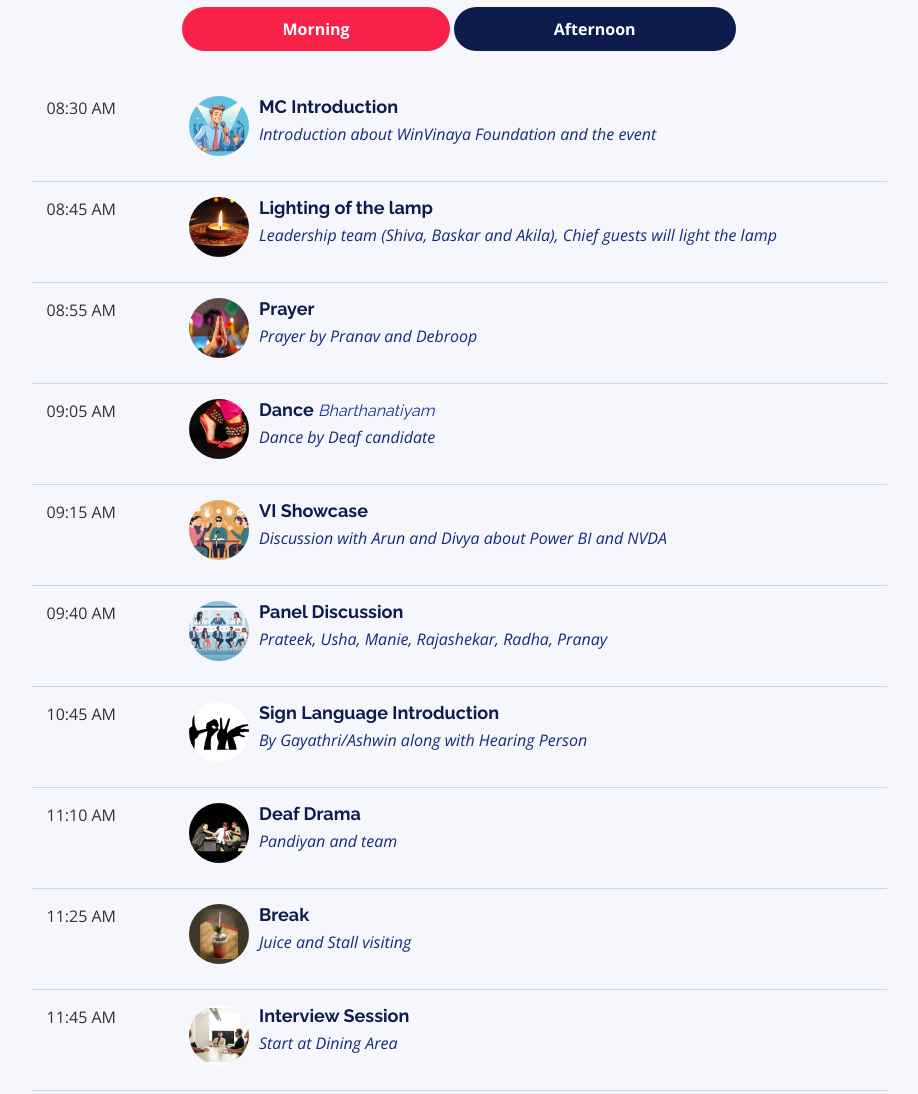
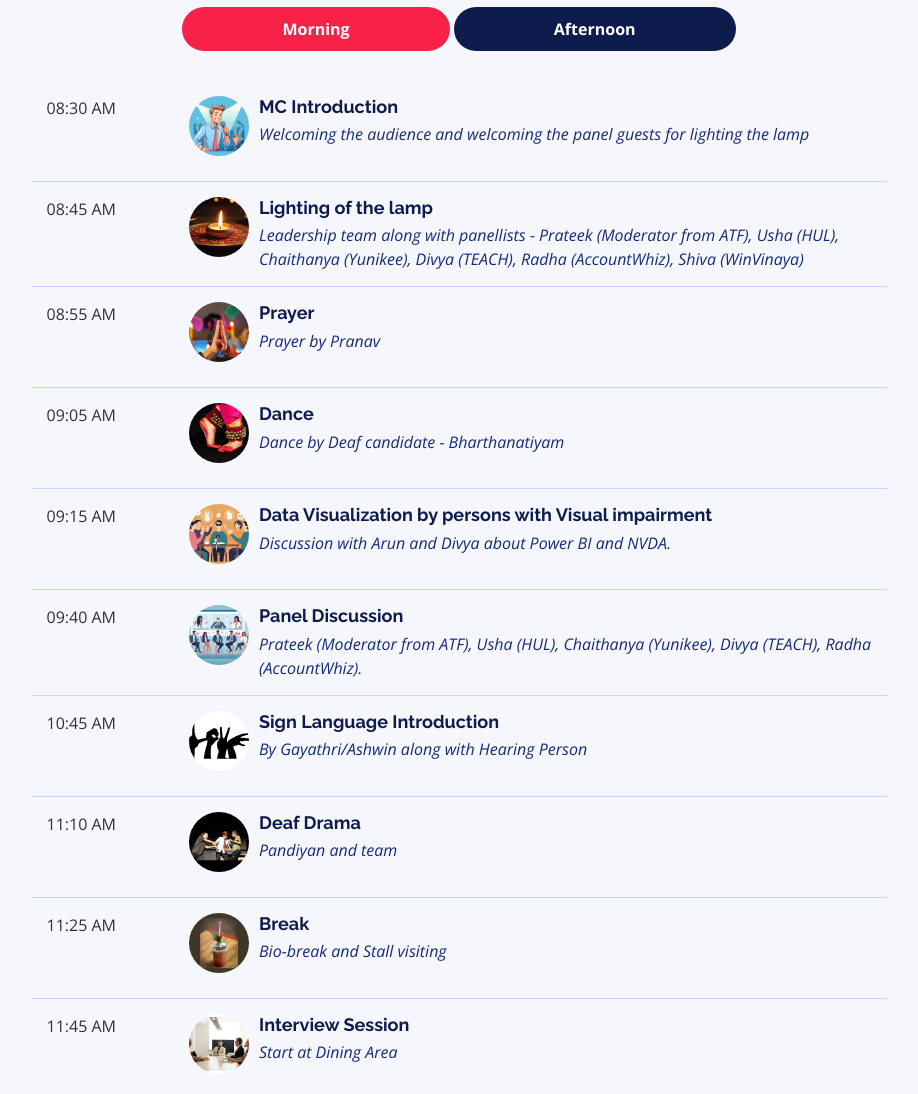
Before and after one commit to wvfmargadarshan/wvfmargadarshan.github.io, a plain HTML site: page index.html in a window 1280 px wide. Shown: the part 2220-3314 px from the top of the page, without its empty margins (181-1099 px from the left). Drawn offline with nearby package versions, Linux system fonts and the light colour scheme.

Commit message:
Add files via upload

```diff
--- a/index.html
+++ b/index.html
@@ -61,7 +61,7 @@
           <li><a href="#faq">FAQ</a></li>
           <!-- <li><a href="#sponsors">Sponsors</a></li> -->
           <li><a href="#contact">Contact</a></li>
-          <li class="buy-tickets"><a href="#subscribe">Register</a></li>
+          <li class="buy-tickets"><a href="https://tinyurl.com/Volunteering-sign-up">Register</a></li>
           <li class="buy-tickets"><a href="https://winvinayafoundation.org/donate/" target="_blank">Donate</a></li>
         </ul>
       </nav><!-- #nav-menu-container -->
@@ -267,7 +267,7 @@
                   <img src="img\MC.jpg" alt="MC Introduction" title="Speaker">
                 </div>
                 <h4>MC Introduction <span> </span></h4>
-                <p>Introduction about WinVinaya Foundation and the event</p>
+                <p>Welcoming the audience and welcoming the panel guests for lighting the lamp</p>
               </div>
             </div>
 
@@ -278,7 +278,7 @@
                   <img src="img\Lamp.jpg" alt="Lighting of the Lamp" title="Lighting of the Lamp">
                 </div>
                 <h4>Lighting of the lamp <span></span></h4>
-                <p>Leadership team (Shiva, Baskar and Akila), Chief guests will light the lamp</p>
+                <p>Leadership team along with panellists - Prateek (Moderator from ATF), Usha (HUL), Chaithanya (Yunikee), Divya (TEACH), Radha (AccountWhiz), Shiva (WinVinaya)</p>
               </div>
             </div>
 
@@ -289,7 +289,7 @@
                   <img src="img\Prayer.jpg" alt="Prayer Posture Hands" title="Prayer">
                 </div>
                 <h4>Prayer<span> </span></h4>
-                <p>Prayer by Pranav and Debroop</p>
+                <p>Prayer by Pranav</p>
               </div>
             </div>
 
@@ -299,8 +299,8 @@
                 <div class="speaker">
                   <img src="img\dance.jpg" alt="Bharthanatiyam" title="Bharathanatiyam">
                 </div>
-                <h4>Dance<span> Bharthanatiyam</span></h4>
-                <p>Dance by Deaf candidate</p>
+                <h4>Dance<span></span></h4>
+                <p>Dance by Deaf candidate - Bharthanatiyam</p>
               </div>
             </div>
 
@@ -310,8 +310,8 @@
                 <div class="speaker">
                   <img src="img\VI-Showcase.jpg" alt="Discussion with VI" title="Discussion with VI">
                 </div>
-                <h4>VI Showcase<span> </span></h4>
-                <p>Discussion with Arun and Divya about Power BI and NVDA</p>
+                <h4>Data Visualization by persons with Visual impairment<span> </span></h4>
+                <p>Discussion with Arun and Divya about Power BI and NVDA.</p>
               </div>
             </div>
 
@@ -322,7 +322,7 @@
                   <img src="img\panel discussion.jpg" alt="Panel Discussion" title="Panel Discussion">
                 </div>
                 <h4>Panel Discussion <span> </span></h4>
-                <p>Prateek, Usha, Manie, Rajashekar, Radha, Pranay</p>
+                <p>Prateek (Moderator from ATF), Usha (HUL), Chaithanya (Yunikee), Divya (TEACH), Radha (AccountWhiz).</p>
               </div>
             </div>
 
@@ -353,7 +353,7 @@
                   <img src="img\break.jpg" alt="Break" title="Break">
                 </div>
                 <h4>Break<span> </span></h4>
-                <p>Juice and Stall visiting</p>
+                <p>Bio-break and Stall visiting</p>
               </div>
             </div>
             <div class="row schedule-item">
@@ -742,13 +742,13 @@
           <!-- <p>Rerum numquam illum recusandae quia mollitia consequatur.</p> -->
         </div>
 
-        <form action="#">
+        <form action="https://tinyurl.com/Volunteering-sign-up">
           <div class="form-row justify-content-center">
             <!-- <div class="col-auto">
               <input type="text" class="form-control" placeholder="Enter your Email">
             </div> -->
             <div class="col-auto">
-              <a href="#"></a><button type="submit">Register</button>
+              <a href="https://tinyurl.com/Volunteering-sign-up"></a><button type="submit">Register</button>
             </div>
           </div>
         </form>
```
